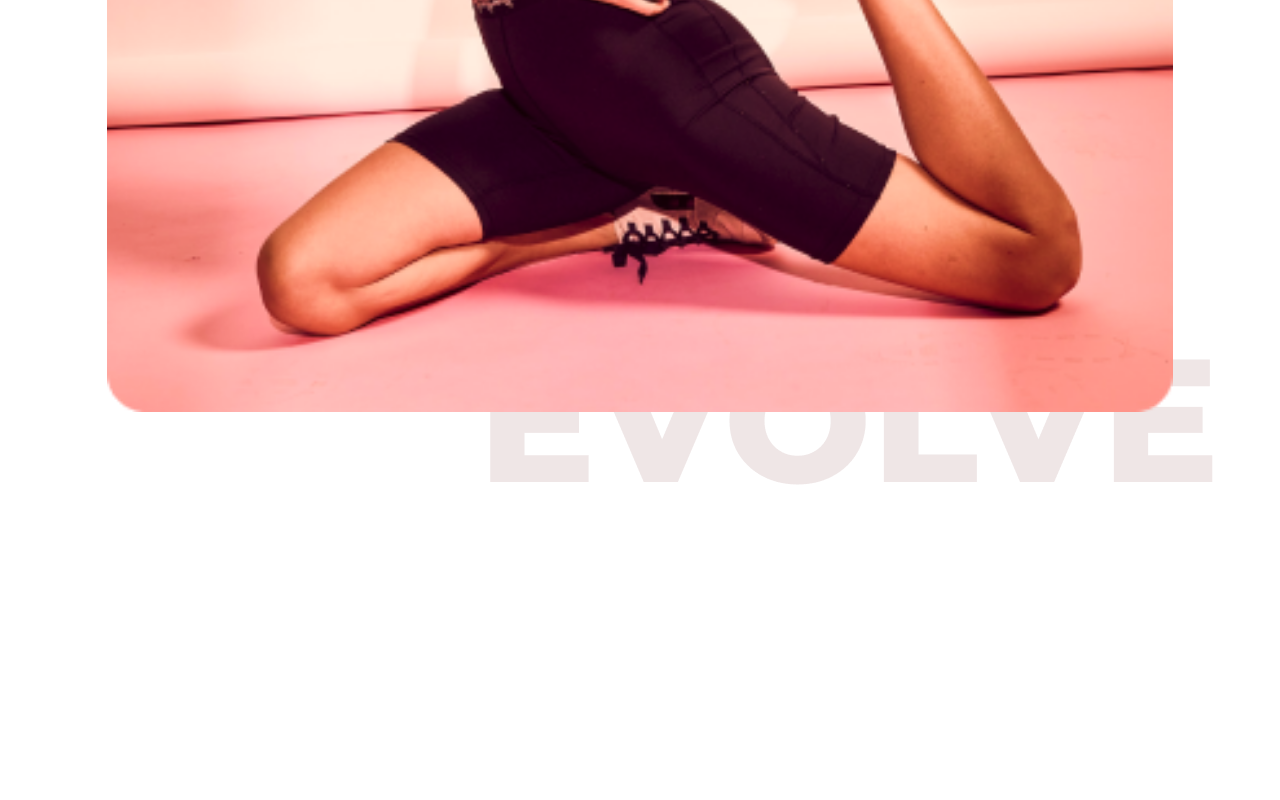
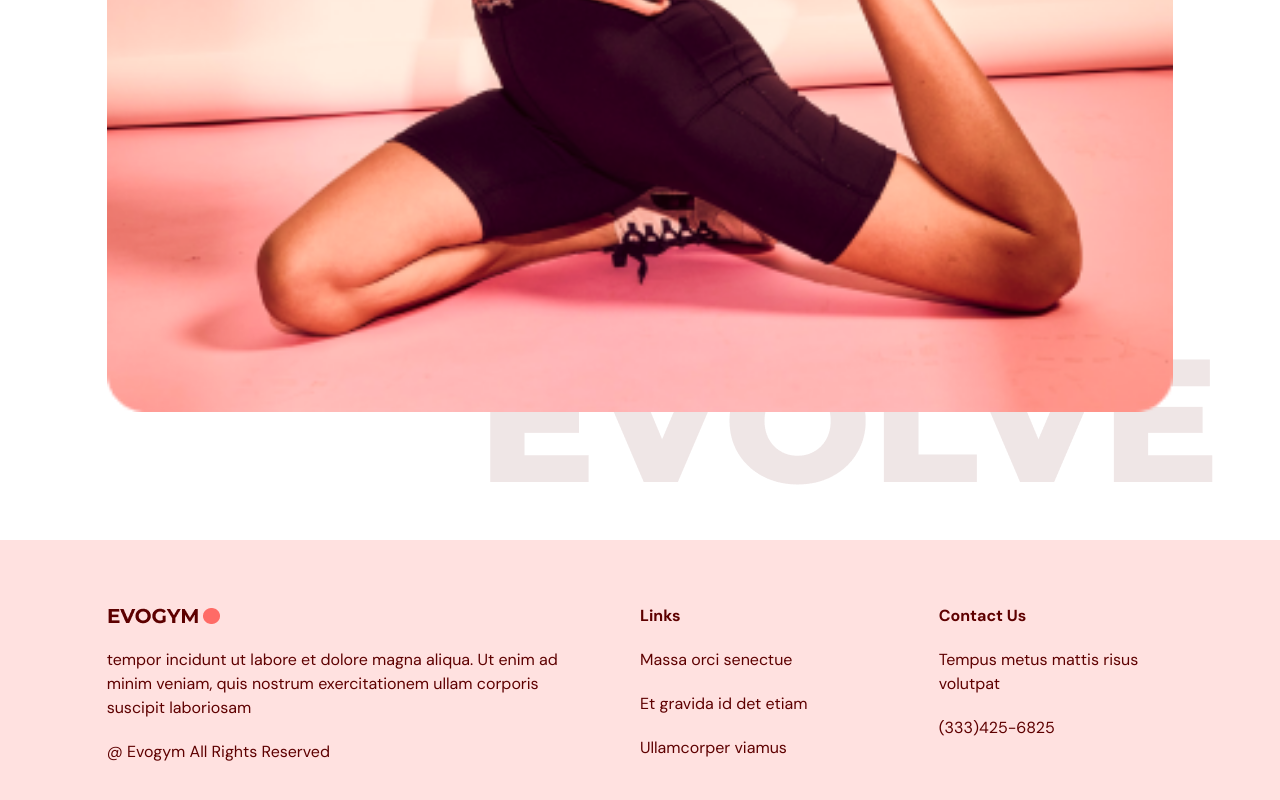
Before and after one commit to NyashaMuusha/gym-typscript, a React (Vite) app: page / in a window 1280 px wide. Shown: the part 4305-5105 px from the top of the page. Before the commit the page ends 4845 px from the top, so only its background shows below. Built offline with nearby package versions, Linux system fonts and the light colour scheme.

Commit message:
added footer component

```diff
--- a/src/App.tsx
+++ b/src/App.tsx
@@ -5,7 +5,7 @@
 import Benefits from "./scenes/benefits";
 import OurClasses from "./scenes/ourClasses";
 import ContactUs from "./scenes/contactUs.tsx";
-
+import Footer from './scenes/footer';
 function App() {
   const [selectedPage, setSelectedPage] = useState<SelectedPage>(
     SelectedPage.Home
@@ -34,6 +34,7 @@
       <Benefits setSelectedPage={setSelectedPage} />
       <OurClasses setSelectedPage={setSelectedPage} />
       <ContactUs setSelectedPage={setSelectedPage} />
+      <Footer setSelectedPage/>
     </div>
   );
 }
--- /dev/null
+++ b/src/scenes/footer/index.tsx
@@ -0,0 +1,33 @@
+import React from "react";
+import Logo from "@/assets/Logo.png";
+type Props = {};
+
+const Footer = (props: Props) => {
+  return (
+    <footer className="bg-primary-100 py-16">
+      <div className="justify-content mx-auto w-5/6 gap-16 md:flex">
+        <div className="mt-16 basis-1/2 md:mt-0">
+          <img alt="logo" src={Logo} />
+          <p className="my-5">
+            tempor incidunt ut labore et dolore magna aliqua. Ut enim ad minim
+            veniam, quis nostrum exercitationem ullam corporis suscipit
+            laboriosam
+          </p>
+          <p>@ Evogym All Rights Reserved</p>
+        </div>
+        <div className="mt-16 basis-1/4 md:mt-0">
+          <h4 className="font-bold">Links</h4>
+          <p className="my-5"> Massa orci senectue</p>
+          <p className="my-5"> Et gravida id det etiam</p>
+          <p>Ullamcorper viamus</p>
+        </div>
+        <div className="mt-16 basis-1/4 md:mt-0">
+          <h4 className="font-bold">Contact Us</h4>
+          <p className="my-5">Tempus metus mattis risus volutpat</p>
+          <p>(333)425-6825</p>
+        </div>
+      </div>
+    </footer>
+  );
+};
+export default Footer;
```
